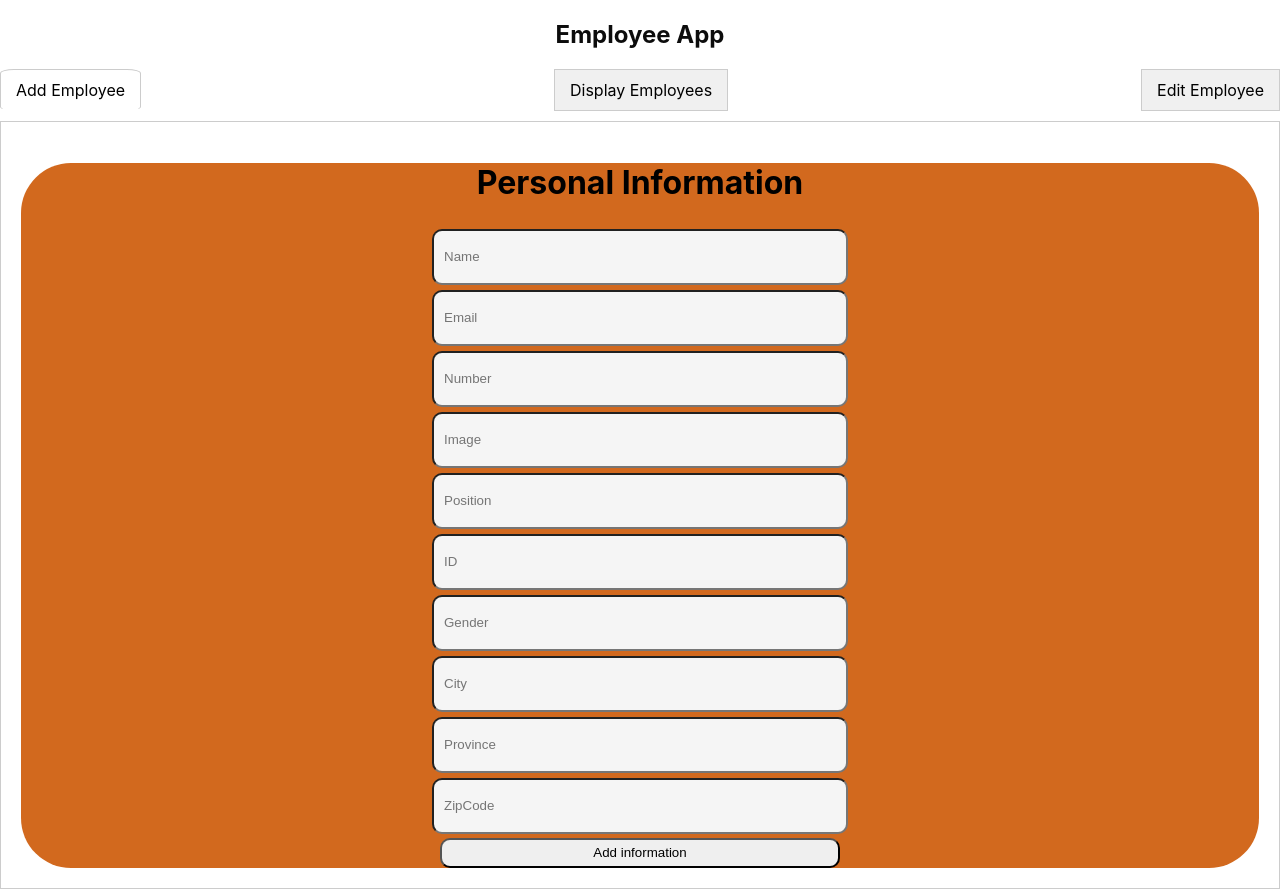
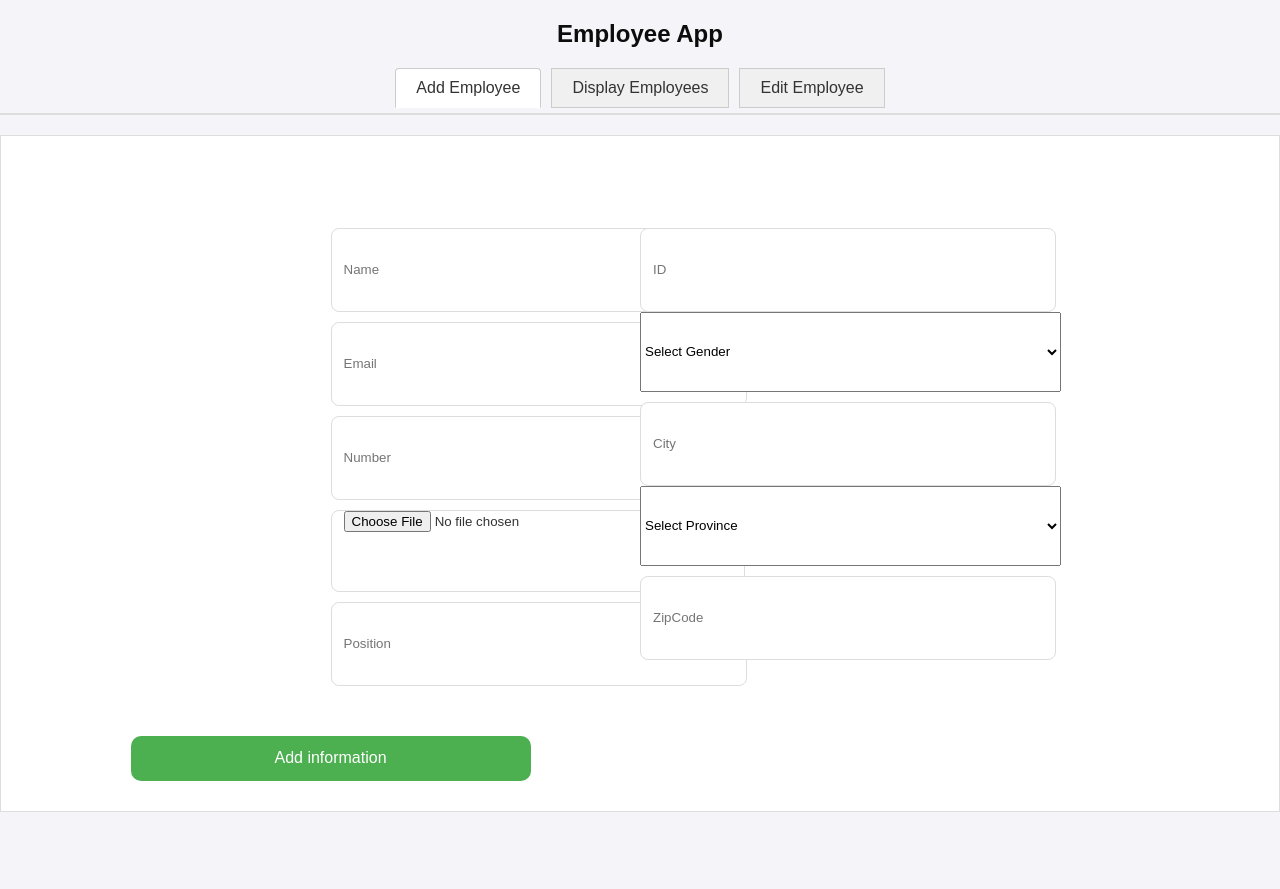
Before and after one commit to Llewellynhtml/employee-front, a React (Create React App) app: page / in a window 1280 px wide. After the commit the page ends 832 px from the top, so only its background shows below. Built offline with nearby package versions, Linux system fonts and the light colour scheme.

Commit message:
third repo

```diff
--- a/src/App.css
+++ b/src/App.css
@@ -1,3 +1,11 @@
+
+body {
+  margin: 0;
+  font-family: Arial, sans-serif;
+  background-color: #f4f4f9;
+  color: #333;
+}
+
 .App {
   text-align: center;
 }
@@ -5,11 +13,15 @@
 .App-logo {
   height: 40vmin;
   pointer-events: none;
+  animation: App-logo-spin infinite 20s linear;
 }
 
-@media (prefers-reduced-motion: no-preference) {
-  .App-logo {
-    animation: App-logo-spin infinite 20s linear;
+@keyframes App-logo-spin {
+  from {
+    transform: rotate(0deg);
+  }
+  to {
+    transform: rotate(360deg);
   }
 }
 
@@ -25,143 +37,230 @@
 }
 
 input {
-width: 400px;
+  width: 100%;
+  max-width: 400px;
   height: 50px;
-border-radius: 10px;
-background-color: whitesmoke;
-padding-left: 10px;
-margin-top: 5px;
+  border-radius: 8px;
+  border: 1px solid #ddd;
+  background-color: #fff;
+  padding-left: 12px;
+  margin-top: 10px;
+  transition: border-color 0.3s ease;
+}
+
+input:focus {
+  border-color: #007bff;
+  outline: none;
 }
 
 .App-link {
   color: #61dafb;
+  text-decoration: none;
 }
 
-@keyframes App-logo-spin {
-  from {
-    transform: rotate(0deg);
-  }
-  to {
-    transform: rotate(360deg);
-  }
+.App-link:hover {
+  color: #21a1f1;
 }
 
 .details {
-background-color: chocolate;
-border-radius: 50px;
+  max-width: 400px;
+  margin: 20px auto;
+  padding: 20px;
+  border: 1px solid #ddd;
+  border-radius: 8px;
+  box-shadow: 0 2px 10px rgba(0, 0, 0, 0.1);
+  background-color: #f9f9f9;
+}
+
+.details h1 {
+  text-align: center;
+  color: #333;
+  font-size: 24px;
+  margin-bottom: 20px;
+}
+
+.details input[type="text"],
+.details input[type="file"] {
+  width: calc(100% - 20px);
+  padding: 10px;
+  margin: 10px auto;
+  border: 1px solid #ccc;
+  border-radius: 4px;
+  font-size: 14px;
+  outline: none;
+  transition: border-color 0.3s;
+}
+
+.details input[type="text"]:focus,
+.details input[type="file"]:focus {
+  border-color: #007bff;
+}
+
+.details button {
+  width: 100%;
+  max-width: 400px;
+  padding: 10px;
+  margin: 20px auto;
+  background-color: #007bff;
+  color: #fff;
+  border: none;
+  border-radius: 4px;
+  font-size: 16px;
+  cursor: pointer;
+  transition: background-color 0.3s;
+}
+
+.details button:hover {
+  background-color: #0056b3;
+}
+
+.details img {
+  display: block;
+  margin: 10px auto;
+  max-width: 100px;
+  max-height: 100px;
+  border-radius: 4px;
+  object-fit: cover;
 }
 
 .topNav {
+  text-align: center;
   overflow: hidden;
-background-color: #e9e9e9;
+  background-color: #007bff;
+  padding: 14px 0;
 }
 
-.topNav {
-float: center;
-display: block;
-color: black;
+.topNav a {
+  color: white;
   text-align: center;
   padding: 14px 16px;
   text-decoration: none;
   font-size: 17px;
+  display: inline-block;
 }
 
-.topNav input [type-text]{
-float: center;
-padding: 6px;
-border: 1px solid;
-margin-top: 8px;
-margin-right: 16px;
+.topNav a:hover {
+  background-color: #0056b3;
+  border-radius: 4px;
 }
 
 button {
-width: 400px;
-height: 30px;
-border-radius: 10px;
-margin-left: 0;
-margin-top: 4px;
+  width: 100%;
+  max-width: 400px;
+  height: 45px;
+  border-radius: 8px;
+  margin: 10px auto;
+  border: none;
+  background-color: #28a745;
+  color: white;
+  font-size: 16px;
+  cursor: pointer;
+  transition: background-color 0.3s ease;
 }
 
-table, th, td {
-border: 1px solid black;
+button:hover {
+  background-color: #218838;
+}
+
+table {
+  width: 100%;
+  margin-top: 20px;
   border-collapse: collapse;
-margin-top: 5px;
-padding-bottom: 25px;
-padding-left: 12px;
-height: 20px;
-
+  box-shadow: 0 2px 8px rgba(0, 0, 0, 0.1);
 }
 
 th, td {
-background-color: #9dacac;
-
+  padding: 12px;
+  border: 1px solid #ddd;
+  background-color: #fff;
+  text-align: left;
 }
 
-.displayitem {
-border-radius: 30px;
-display: flex;
-justify-content: center;
-align-items: center;
+th {
+  background-color: #007bff;
+  color: white;
+  text-transform: uppercase;
 }
 
 .tabs {
   width: 100%;
+  margin: 20px auto;
 }
 
 .tab-header {
-  display: flex;
-  justify-content: space-between;
+  text-align: center;
+  border-bottom: 2px solid #ddd;
+  padding-bottom: 5px;
 }
 
 .tab-item {
-  padding: 10px 15px;
+  padding: 10px 20px;
   cursor: pointer;
   border: 1px solid #ccc;
   background-color: #f0f0f0;
-  user-select: none;
+  display: inline-block;
+  margin: 0 5px;
+  transition: background-color 0.3s ease;
 }
 
 .tab-item.active {
   background-color: #fff;
   border-bottom: 1px solid #fff;
-  border-radius: 10%;
+  border-radius: 4px 4px 0 0;
+}
+
+.tab-item:hover {
+  background-color: #e9e9e9;
 }
 
 .tab-content {
-  margin-top: 10px;
-  border: 1px solid #ccc;
+  margin: 20px auto;
+  border: 1px solid #ddd;
   padding: 20px;
+  background-color: #fff;
 }
 
 .container-sm {
   max-width: 600px;
   margin: 20px auto;
   padding: 20px;
-  background-color: #f4f4f9;
+  background-color: #ffffff;
   border-radius: 8px;
-  box-shadow: 0 0 10px rgba(0, 0, 0, 0.1);
+  box-shadow: 0 2px 10px rgba(0, 0, 0, 0.1);
 }
 
-h3, h2 {
+h2, h3 {
   text-align: center;
   color: #0c0c0c;
+  margin-bottom: 20px;
 }
 
 .form-control {
-  width: 100%;
-  padding: 10px;
-  margin: 10px 0;
+  width: calc(100% - 24px);
+  padding: 12px;
+  margin: 10px auto;
   border: 1px solid #ccc;
   border-radius: 4px;
+  transition: border-color 0.3s ease;
+}
+
+.form-control:focus {
+  border-color: #007bff;
+  outline: none;
 }
 
 .btn {
   display: inline-block;
-  padding: 10px 20px;
-  margin: 10px 5px;
+  padding: 12px 24px;
+  margin: 10px auto;
   border: none;
   border-radius: 4px;
   cursor: pointer;
+  transition: background-color 0.3s ease, transform 0.2s ease;
+}
+
+.btn:hover {
+  transform: scale(1.05);
 }
 
 .search-btn {
@@ -184,27 +283,168 @@ h3, h2 {
 }
 
 .Searchid {
-  display: flex;
-  align-items: center;
-  justify-content: center;
+  text-align: center;
+  margin-bottom: 20px;
 }
 
 .Searchid input {
-  flex: 1;
-  margin-right: 10px;
+  width: calc(100% - 20px);
+  margin: 10px auto;
+  border-radius: 4px;
+  border: 1px solid #ccc;
+  padding: 10px;
 }
 
 table {
   width: 100%;
   margin-top: 20px;
   border-collapse: collapse;
+  background-color: #f9f9f9;
 }
 
-table, th, td {
+th, td {
+  padding: 12px;
+  text-align: left;
   border: 1px solid #ddd;
 }
 
-th, td {
+th {
+  background-color: #007bff;
+  color: white;
+  text-transform: uppercase;
+}
+
+.image-preview {
+  display: block;
+  margin: 10px auto;
+  max-width: 150px;
+  max-height: 150px;
+  border-radius: 4px;
+  object-fit: cover;
+}
+
+
+.details select {
+  width: 100%;
   padding: 10px;
-  text-align: left;
+  margin-bottom: 15px;
+  border: 1px solid #ddd;
+  border-radius: 4px;
+  font-size: 16px;
 }
+
+.details .error {
+  color: red;
+  font-size: 14px;
+}
+
+
+.image-preview {
+  width: 100px;
+  height: 100px;
+  margin-top: 10px;
+  object-fit: cover;
+}
+
+
+
+.container-sm {
+  display: flex;
+  justify-content: space-between;
+  gap: 20px;
+}
+
+
+.column {
+  flex: 1;
+  padding: 20px;
+  box-shadow: 0 0 10px rgba(0, 0, 0, 0.1);
+  border-radius: 8px;
+}
+
+
+.image-preview {
+  width: 100px;
+  height: 100px;
+  margin-top: 10px;
+  object-fit: cover;
+}
+
+
+.btn {
+  padding: 10px 20px;
+  margin: 10px 5px;
+  border: none;
+  border-radius: 5px;
+  color: #fff;
+  cursor: pointer;
+}
+
+.update-btn {
+  background-color: #4CAF50;
+}
+
+.cancel-btn {
+  background-color: #f44336;
+}
+
+
+
+.form-container {
+  display: grid;
+  grid-template-columns: 1fr 1fr;
+  box-shadow: #485878f7;
+  margin-top: 5%;
+}
+
+.left-column {
+  display: flex;
+  flex-direction: column;
+  padding-left: 50%;
+}
+
+.right-column {
+  display: flex;
+  flex-direction: column;
+  padding-right: 50%;
+}
+
+.input-name,
+.input-email,
+.input-number,
+.input-position,
+.input-id,
+.input-city,
+.input-zipcode,
+.input-image,
+.select-gender,
+.select-province {
+  width: 421px;
+  height: 80px;
+}
+
+.input-image {
+  margin-bottom: 0;
+}
+
+.image-preview {
+  width: 100px;
+  height: 100px;
+  margin-top: 10px;
+  object-fit: cover;
+}
+
+.submit-button {
+  padding: 10px 20px;
+  background-color: #4CAF50;
+  color: white;
+  border: none;
+  border-radius: 5px;
+  cursor: pointer;
+  margin-top: 50px;
+  border-radius: 10px;
+}
+
+.submit-button:hover {
+  background-color: #45a049;
+}
--- a/src/Components/Add.js
+++ b/src/Components/Add.js
@@ -1,46 +1,138 @@
-import { useState } from "react"
+import { useState } from "react";
 
-function AddEmployeeInformation (props) {
-const[employeeItem, setEmployeeitem]=useState("");
-const [name, setName ]=useState("");
-const[email, setEmail]=useState("");
-const[number, setNumber]=useState("");
-const[image, setImage]=useState("");
-const[position, setPosition]=useState("");
-const[id, setId]=useState("");
-const[gender, setGender]=useState("");
-const[city,setCity]=useState("");
-const[province,setProvince]=useState("");
-const[ZipCode,setZipCode]=useState("");
+function AddEmployeeInformation(props) {
+  const [name, setName] = useState("");
+  const [email, setEmail] = useState("");
+  const [number, setNumber] = useState("");
+  const [image, setImage] = useState("");
+  const [position, setPosition] = useState("");
+  const [id, setId] = useState("");
+  const [gender, setGender] = useState("");
+  const [city, setCity] = useState("");
+  const [province, setProvince] = useState("");
+  const [zipCode, setZipCode] = useState("");
 
+  const add = () => {
+    if (!id || isNaN(id)) {
+      alert("Invalid ID. Please enter a valid ID.");
+      return;
+    }
+    props.add(name, email, number, image, position, id, gender, city, province, zipCode);
+    alert("Employee added successfully!");
 
-const add= ()=>{
-props.add(name,email,number,image,position,id,gender,city,province,ZipCode)
+    setName("");
+    setEmail("");
+    setNumber("");
+    setImage("");
+    setPosition("");
+    setId("");
+    setGender("");
+    setCity("");
+    setProvince("");
+    setZipCode("");
+  };
 
+  const handleImageUpload = (event) => {
+    const file = event.target.files[0];
+    if (file) {
+      const reader = new FileReader();
+      reader.onload = () => {
+        setImage(reader.result);
+      };
+      reader.readAsDataURL(file);
+    }
+  };
+
+  return (
+    <div className="form-container">
+      <div className="left-column">
+        <input
+          className="input-name"
+          type="text"
+          placeholder="Name"
+          value={name}
+          onChange={(event) => setName(event.target.value)}
+        />
+        <input
+          className="input-email"
+          type="text"
+          placeholder="Email"
+          value={email}
+          onChange={(event) => setEmail(event.target.value)}
+        />
+        <input
+          className="input-number"
+          type="text"
+          placeholder="Number"
+          value={number}
+          onChange={(event) => setNumber(event.target.value)}
+        />
+        <input
+          className="input-image"
+          type="file"
+          accept="image/*"
+          onChange={handleImageUpload}
+        />
+        {image && <img src={image} alt="Uploaded Preview" className="image-preview" />}
+        <input
+          className="input-position"
+          type="text"
+          placeholder="Position"
+          value={position}
+          onChange={(event) => setPosition(event.target.value)}
+        />
+      </div>
+      <div className="right-column">
+        <input
+          className="input-id"
+          type="text"
+          placeholder="ID"
+          value={id}
+          onChange={(event) => setId(event.target.value)}
+        />
+        <select
+          className="select-gender"
+          value={gender}
+          onChange={(event) => setGender(event.target.value)}
+        >
+          <option value="" disabled>Select Gender</option>
+          <option value="Male">Male</option>
+          <option value="Female">Female</option>
+        </select>
+        <input
+          className="input-city"
+          type="text"
+          placeholder="City"
+          value={city}
+          onChange={(event) => setCity(event.target.value)}
+        />
+        <select
+          className="select-province"
+          value={province}
+          onChange={(event) => setProvince(event.target.value)}
+        >
+          <option value="" disabled>Select Province</option>
+          <option value="Gauteng">Gauteng</option>
+          <option value="KwaZulu-Natal">KwaZulu-Natal</option>
+          <option value="Western Cape">Western Cape</option>
+          <option value="Eastern Cape">Eastern Cape</option>
+          <option value="Limpopo">Limpopo</option>
+          <option value="Mpumalanga">Mpumalanga</option>
+          <option value="North West">North West</option>
+          <option value="Free State">Free State</option>
+          <option value="Northern Cape">Northern Cape</option>
+        </select>
+        <input
+          className="input-zipcode"
+          type="text"
+          placeholder="ZipCode"
+          value={zipCode}
+          onChange={(event) => setZipCode(event.target.value)}
+        />
+      </div>
+      <button onClick={add} className="submit-button">Add information</button>
+    </div>
+  );
 }
 
-return(
-<div className="details">
-    <h1> Personal Information</h1>
-
-<input type="text"  placeholder="Name" onChange={(event)=> setName (event.target.value) }/><br></br>
-<input type="text"  placeholder="Email" onChange={(event)=> setEmail (event.target.value) }/><br></br>
-<input type="text"  placeholder="Number" onChange={(event)=> setNumber (event.target.value) }/><br></br>
-<input type="text"  placeholder="Image" onChange={(event)=> setImage (event.target.value) }/><br></br>
-<input type="text"  placeholder="Position" onChange={(event)=> setPosition (event.target.value) }/><br></br>
-<input type="text"  placeholder="ID" onChange={(event)=> setId (event.target.value) }/> <br></br>
-<input type="text"  placeholder="Gender" onChange={(event)=> setGender (event.target.value) }/> <br></br>
-<input type="text"  placeholder="City" onChange={(event)=> setCity (event.target.value) }/><br></br>
-<input type="text"  placeholder="Province" onChange={(event)=> setProvince (event.target.value) }/><br></br>
-<input type="text"  placeholder="ZipCode" onChange={(event)=> setZipCode (event.target.value) }/><br></br>
-
-    <button onClick={add}> Add information </button><br></br>
-
-
-</div>
-
-)
-
-}
-
-export default AddEmployeeInformation
+export default AddEmployeeInformation;
--- a/src/Components/Editemployee.js
+++ b/src/Components/Editemployee.js
@@ -4,7 +4,7 @@ function Editemployee({ selectedEmployee, updateEmployee, clearSelectedEmployee
   const [name, setName] = useState("");
   const [email, setEmail] = useState("");
   const [number, setNumber] = useState("");
-  const [image, setImage] = useState("");
+  const [image, setImage] = useState(null); // Update to store the file
   const [position, setPosition] = useState("");
   const [id, setId] = useState("");
   const [gender, setGender] = useState("");
@@ -17,7 +17,7 @@ function Editemployee({ selectedEmployee, updateEmployee, clearSelectedEmployee
       setName(selectedEmployee.Name);
       setEmail(selectedEmployee.Email);
       setNumber(selectedEmployee.Number);
-      setImage(selectedEmployee.Image);
+      setImage(selectedEmployee.Image ? null : null); // Set image URL or null
       setPosition(selectedEmployee.Position);
       setId(selectedEmployee.ID);
       setGender(selectedEmployee.Gender);
@@ -41,7 +41,7 @@ function Editemployee({ selectedEmployee, updateEmployee, clearSelectedEmployee
       Name: name,
       Email: email,
       Number: number,
-      Image: image,
+      Image: image ? URL.createObjectURL(image) : null, // Handle image preview
       Position: position,
       ID: id,
       Gender: gender,
@@ -54,12 +54,16 @@ function Editemployee({ selectedEmployee, updateEmployee, clearSelectedEmployee
     clearSelectedEmployee();
   };
 
+  const handleImageChange = (event) => {
+    if (event.target.files.length > 0) {
+      setImage(event.target.files[0]);
+    }
+  };
+
   return (
     <div id="edit" className="container-sm">
-      <div>
+      <div className="column">
         <h3>Update Employee Info</h3>
-      </div>
-      <div>
         <h2>Employee Form</h2>
         <form>
           <table>
@@ -104,12 +108,12 @@ function Editemployee({ selectedEmployee, updateEmployee, clearSelectedEmployee
                 <td>Image</td>
                 <td>
                   <input
-                    type="text"
+                    type="file"
                     name="image"
-                    onChange={(e) => setImage(e.target.value)}
-                    value={image}
-                    placeholder="Image URL"
+                    onChange={handleImageChange}
+                    accept="image/*"
                   />
+                  {image && <img src={URL.createObjectURL(image)} alt="Preview" className="image-preview" />} {/* Preview image */}
                 </td>
               </tr>
               <tr>
@@ -139,13 +143,15 @@ function Editemployee({ selectedEmployee, updateEmployee, clearSelectedEmployee
               <tr>
                 <td>Gender</td>
                 <td>
-                  <input
-                    type="text"
+                  <select
                     name="gender"
                     onChange={(e) => setGender(e.target.value)}
                     value={gender}
-                    placeholder="Gender"
-                  />
+                  >
+                    <option value="" disabled>Select Gender</option>
+                    <option value="Male">Male</option>
+                    <option value="Female">Female</option>
+                  </select>
                 </td>
               </tr>
               <tr>
@@ -163,13 +169,22 @@ function Editemployee({ selectedEmployee, updateEmployee, clearSelectedEmployee
               <tr>
                 <td>Province</td>
                 <td>
-                  <input
-                    type="text"
+                  <select
                     name="province"
                     onChange={(e) => setProvince(e.target.value)}
                     value={province}
-                    placeholder="Province"
-                  />
+                  >
+                    <option value="" disabled>Select Province</option>
+                    <option value="Gauteng">Gauteng</option>
+                    <option value="KwaZulu-Natal">KwaZulu-Natal</option>
+                    <option value="Western Cape">Western Cape</option>
+                    <option value="Eastern Cape">Eastern Cape</option>
+                    <option value="Limpopo">Limpopo</option>
+                    <option value="Mpumalanga">Mpumalanga</option>
+                    <option value="North West">North West</option>
+                    <option value="Free State">Free State</option>
+                    <option value="Northern Cape">Northern Cape</option>
+                  </select>
                 </td>
               </tr>
               <tr>
```
Lines whose indentation alone changed are shown as unchanged.
